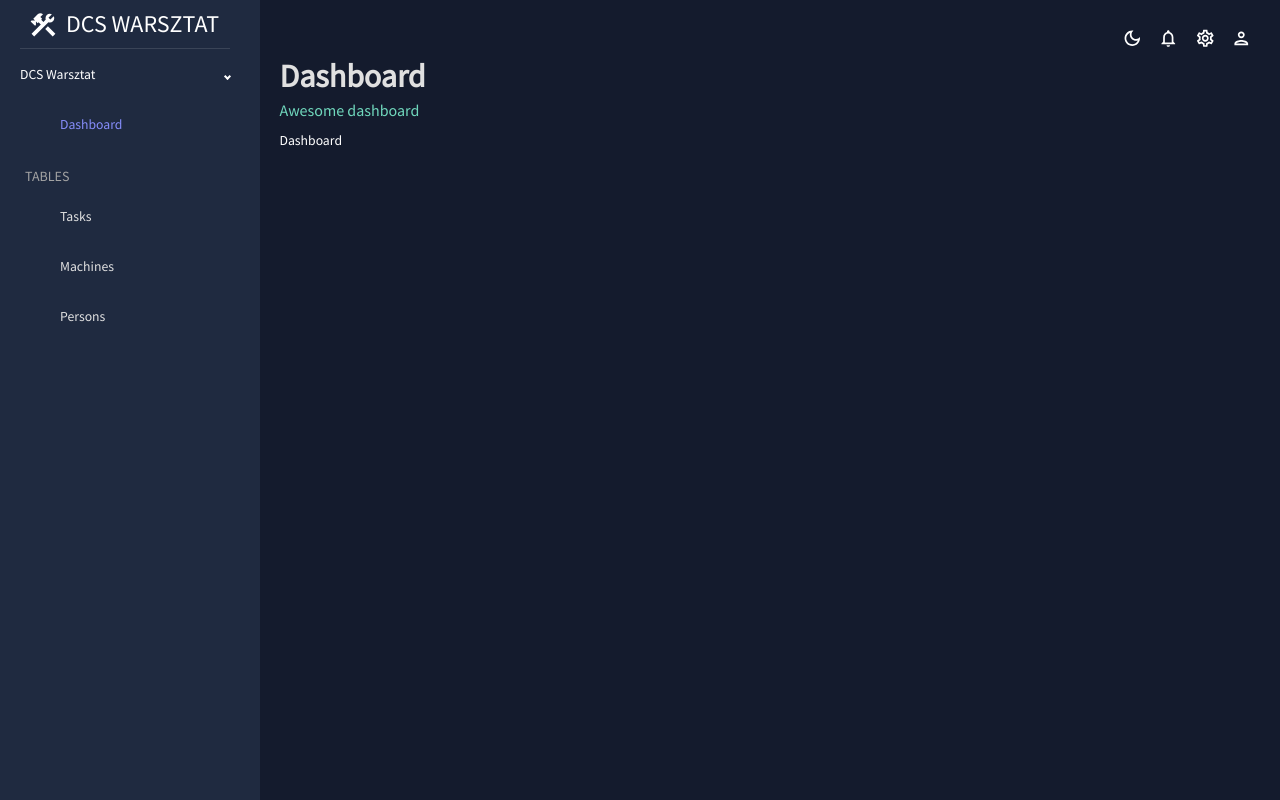
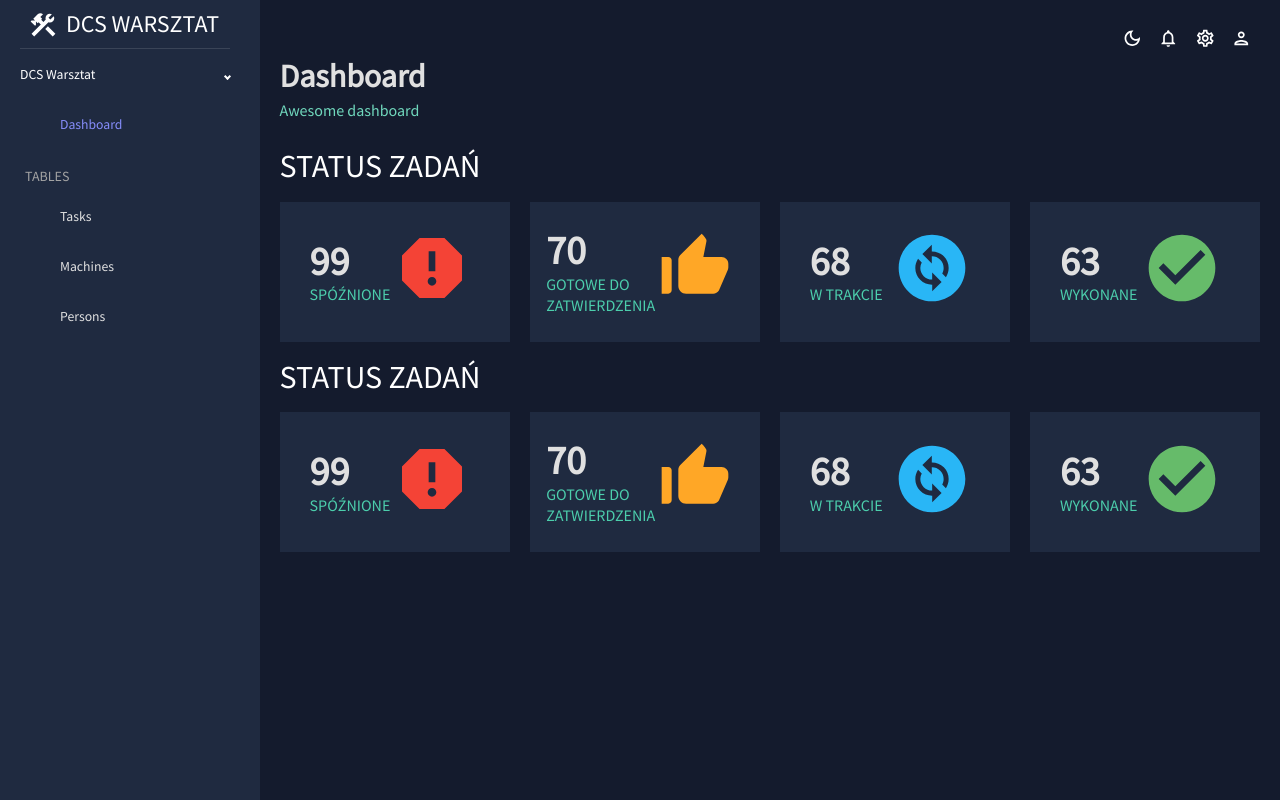
Before and after one commit to MarcinKryszewski/dcs_warszta, a React (Vite) app in the folder front/: page /dcs/admin/dashboard in a window 1280 px wide. Built offline with nearby package versions, Linux system fonts and the light colour scheme.

Commit message:
Dashboard init

```diff
--- a/front/package.json
+++ b/front/package.json
@@ -13,7 +13,7 @@
     "@emotion/react": "^11.10.6",
     "@emotion/styled": "^11.10.6",
     "@fontsource/source-sans-pro": "^4.5.11",
-    "@mui/icons-material": "^5.11.11",
+    "@mui/icons-material": "^5.11.16",
     "@mui/material": "^5.11.13",
     "@mui/x-data-grid": "^6.0.3",
     "axios": "^1.3.4",
--- /dev/null
+++ b/front/src/components/ProgressCircle.jsx
@@ -0,0 +1,22 @@
+import { Box, useTheme } from "@mui/material";
+import { tokens } from "src/assets/themes/theme";
+
+const ProgressCircle = ({ progress = "0.75", size = "40" }) => {
+  const theme = useTheme();
+  const colors = tokens(theme.palette.mode);
+  const angle = progress * 360;
+  return (
+    <Box
+      sx={{
+        background: `radial-gradient(${colors.primary[400]} 55%, transparent 56%),
+            conic-gradient(transparent 0deg ${angle}deg, ${colors.blueAccent[500]} ${angle}deg 360deg),
+            ${colors.greenAccent[500]}`,
+        borderRadius: "50%",
+        width: `${size}px`,
+        height: `${size}px`,
+      }}
+    />
+  );
+};
+
+export default ProgressCircle;
--- /dev/null
+++ b/front/src/components/StatBox.jsx
@@ -0,0 +1,28 @@
+import { Box, Stack, Typography, useTheme } from "@mui/material";
+import { tokens } from "src/assets/themes/theme";
+import ProgressCircle from "./ProgressCircle";
+
+export const StatBox = ({ title, subtitle, icon }) => {
+  const theme = useTheme();
+  const colors = tokens(theme.palette.mode);
+
+  return (
+    <Box width="100%" m="0 30px">
+      <Stack direction="row" justifyContent="space-between">
+        <Stack spacing={0} display="flex" justifyContent="center">
+          <Typography
+            variant="h1"
+            fontWeight="bold"
+            sx={{ color: colors.grey[100] }}
+          >
+            {title}
+          </Typography>
+          <Typography variant="h5" sx={{ color: colors.greenAccent[500] }}>
+            {subtitle}
+          </Typography>
+        </Stack>
+        <Box mr={1}>{icon}</Box>
+      </Stack>
+    </Box>
+  );
+};
--- a/front/src/features/Dashboard/Dashboard.jsx
+++ b/front/src/features/Dashboard/Dashboard.jsx
@@ -1,14 +1,37 @@
-import { Box, useTheme } from "@mui/material";
-import { DataGrid } from "@mui/x-data-grid";
+import { Box, Button, Typography, useTheme } from "@mui/material";
 import { tokens } from "src/assets/themes/theme";
 import React, { useContext, useEffect } from "react";
 import { HeaderTitleContext } from "src/context/HeaderTitleContext";
+import { mockTasksData } from "src/data/mock/mockTasks";
+import { StatBox } from "src/components/StatBox";
+import {
+  ChangeCircle,
+  CheckCircle,
+  Report,
+  ThumbUpAlt,
+} from "@mui/icons-material";
 //import { HeaderTitle } from "src/layouts/PageContainer";
 
-function Dashboard() {
+export default function Dashboard() {
   console.log("Dashboard");
 
   const { titleText, setTitleText } = useContext(HeaderTitleContext);
+  const dashboardData = mockTasksData;
+  const tasksStatus = {
+    late: dashboardData.filter((task) => task.TaskStatus.Status == "SPÓŹNIONE")
+      .length,
+    done: dashboardData.filter((task) => task.TaskStatus.Status == "WYKONANE")
+      .length,
+    ongoing: dashboardData.filter(
+      (task) => task.TaskStatus.Status == "W TRAKCIE"
+    ).length,
+    confirmed: dashboardData.filter(
+      (task) => task.TaskStatus.Status == "ZATWIERDZONE"
+    ).length,
+  };
+  const allTasks = tasksStatus.done + tasksStatus.late + tasksStatus.ongoing;
+
+  console.log(allTasks);
 
   useEffect(
     () =>
@@ -21,8 +44,196 @@ function Dashboard() {
 
   const theme = useTheme();
   const colors = tokens(theme.palette.mode);
-  const columns = [];
-  return <Box>Dashboard</Box>;
+
+  return (
+    <Box>
+      <Typography variant="h2" my={2}>
+        STATUS ZADAŃ
+      </Typography>
+      <Box
+        display="grid"
+        gridTemplateColumns="repeat(12, 1fr)"
+        gridAutoRows="140px"
+        gap="20px"
+        sx={{
+          "& .MuiBox-root:hover": {
+            cursor: "pointer",
+          },
+          "& [aria-label=buttonBox]:hover": {
+            outline: `thick solid ${colors.greenAccent[400]}`,
+          },
+        }}
+      >
+        <Box
+          gridColumn="span 3"
+          backgroundColor={colors.primary[400]}
+          display="flex"
+          alignItems="center"
+          justifyContent="center"
+          aria-label="buttonBox"
+          onClick={(event) => {
+            console.log("1");
+          }}
+        >
+          <StatBox
+            title={tasksStatus.late}
+            subtitle="SPÓŹNIONE"
+            icon={
+              <Report
+                sx={{ color: theme.palette.error.main, fontSize: "5rem" }}
+              />
+            }
+          ></StatBox>
+        </Box>
+        <Box
+          gridColumn="span 3"
+          backgroundColor={colors.primary[400]}
+          display="flex"
+          alignItems="center"
+          justifyContent="center"
+          aria-label="buttonBox"
+        >
+          <StatBox
+            title={tasksStatus.done}
+            subtitle="GOTOWE DO ZATWIERDZENIA"
+            icon={
+              <ThumbUpAlt
+                sx={{ color: theme.palette.warning.main, fontSize: "5rem" }}
+              />
+            }
+          />
+        </Box>
+        <Box
+          gridColumn="span 3"
+          backgroundColor={colors.primary[400]}
+          display="flex"
+          alignItems="center"
+          justifyContent="center"
+          aria-label="buttonBox"
+        >
+          <StatBox
+            title={tasksStatus.ongoing}
+            subtitle="W TRAKCIE"
+            icon={
+              <ChangeCircle
+                sx={{ color: theme.palette.info.main, fontSize: "5rem" }}
+              />
+            }
+          />
+        </Box>
+        <Box
+          gridColumn="span 3"
+          backgroundColor={colors.primary[400]}
+          display="flex"
+          alignItems="center"
+          justifyContent="center"
+          aria-label="buttonBox"
+        >
+          <StatBox
+            title={tasksStatus.confirmed}
+            subtitle="WYKONANE"
+            icon={
+              <CheckCircle
+                sx={{ color: theme.palette.success.main, fontSize: "5rem" }}
+              />
+            }
+          />
+        </Box>
+      </Box>
+
+      <Typography variant="h2" my={2}>
+        STATUS ZADAŃ
+      </Typography>
+      <Box
+        display="grid"
+        gridTemplateColumns="repeat(12, 1fr)"
+        gridAutoRows="140px"
+        gap="20px"
+        sx={{
+          "& .MuiBox-root:hover": {
+            cursor: "pointer",
+          },
+          "& [aria-label=buttonBox]:hover": {
+            outline: `thick solid ${colors.greenAccent[400]}`,
+          },
+        }}
+      >
+        <Box
+          gridColumn="span 3"
+          backgroundColor={colors.primary[400]}
+          display="flex"
+          alignItems="center"
+          justifyContent="center"
+          aria-label="buttonBox"
+          onClick={(event) => {
+            console.log("1");
+          }}
+        >
+          <StatBox
+            title={tasksStatus.late}
+            subtitle="SPÓŹNIONE"
+            icon={
+              <Report
+                sx={{ color: theme.palette.error.main, fontSize: "5rem" }}
+              />
+            }
+          ></StatBox>
+        </Box>
+        <Box
+          gridColumn="span 3"
+          backgroundColor={colors.primary[400]}
+          display="flex"
+          alignItems="center"
+          justifyContent="center"
+          aria-label="buttonBox"
+        >
+          <StatBox
+            title={tasksStatus.done}
+            subtitle="GOTOWE DO ZATWIERDZENIA"
+            icon={
+              <ThumbUpAlt
+                sx={{ color: theme.palette.warning.main, fontSize: "5rem" }}
+              />
+            }
+          />
+        </Box>
+        <Box
+          gridColumn="span 3"
+          backgroundColor={colors.primary[400]}
+          display="flex"
+          alignItems="center"
+          justifyContent="center"
+          aria-label="buttonBox"
+        >
+          <StatBox
+            title={tasksStatus.ongoing}
+            subtitle="W TRAKCIE"
+            icon={
+              <ChangeCircle
+                sx={{ color: theme.palette.info.main, fontSize: "5rem" }}
+              />
+            }
+          />
+        </Box>
+        <Box
+          gridColumn="span 3"
+          backgroundColor={colors.primary[400]}
+          display="flex"
+          alignItems="center"
+          justifyContent="center"
+          aria-label="buttonBox"
+        >
+          <StatBox
+            title={tasksStatus.confirmed}
+            subtitle="WYKONANE"
+            icon={
+              <CheckCircle
+                sx={{ color: theme.palette.success.main, fontSize: "5rem" }}
+              />
+            }
+          />
+        </Box>
+      </Box>
+    </Box>
+  );
 }
-
-export default Dashboard;
```
Also changed, not shown: 1 other file (tests, documents, lock files or other folders).
